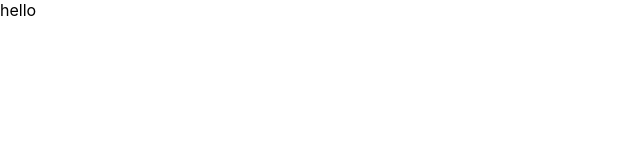
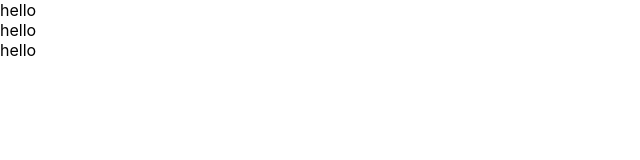
Before and after one commit to Bigon4ik/kabzda, a React (Create React App) app: page / in a window 1280 px wide. Shown: the top 160 px of the page, without its empty margins (0-640 px from the left). Built offline with nearby package versions, Linux system fonts and the light colour scheme.

Commit message:
add acordion,rating and star

```diff
--- /dev/null
+++ b/src/Acordion.tsx
@@ -0,0 +1,13 @@
+import React from 'react';
+import logo from './logo.svg';
+import './App.css';
+
+function App() {
+  return (
+    <div >
+     hello
+    </div>
+  );
+}
+
+export default App;
--- a/src/App.tsx
+++ b/src/App.tsx
@@ -1,11 +1,17 @@
 import React from 'react';
 import logo from './logo.svg';
 import './App.css';
+import Acordion from './Acordion';
+import Rating from './Rating';
+import Star from './Star';
 
 function App() {
   return (
     <div >
-     hello
+      <Acordion />
+      <Rating />
+      <Star/>
+
     </div>
   );
 }
--- a/tsconfig.json
+++ b/tsconfig.json
@@ -22,5 +22,5 @@
   },
   "include": [
     "src"
-, "src/Probka.tsx"  ]
+, "src/Acordion.tsx"  ]
 }
```
